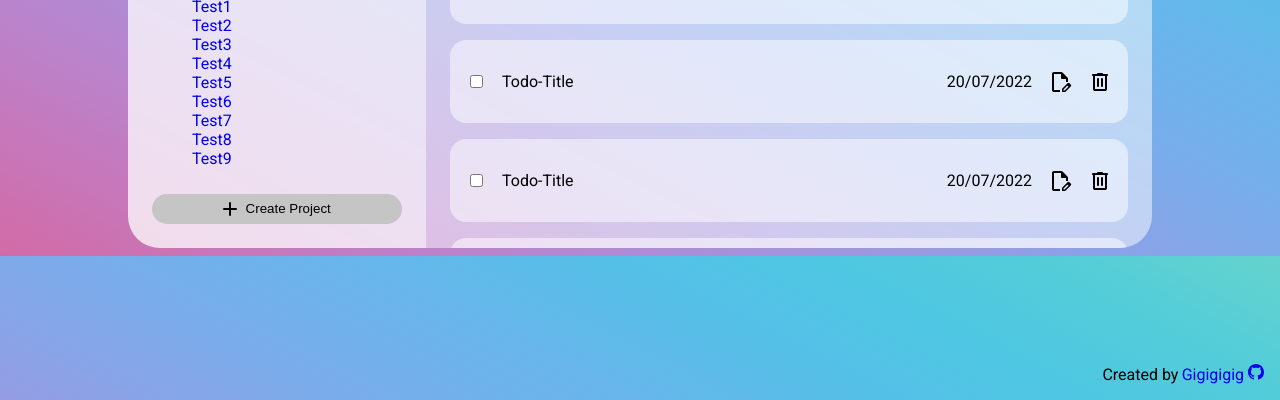
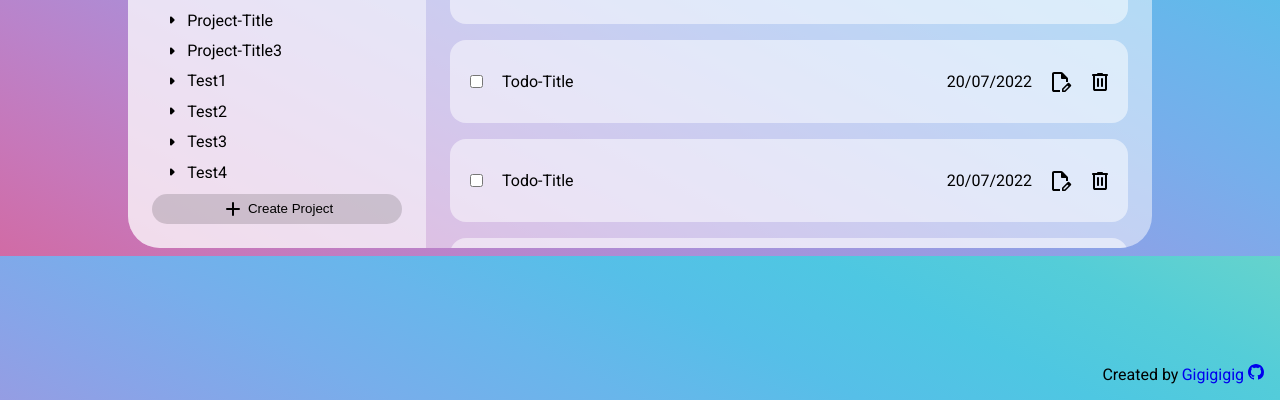
Before and after one commit to dekateshantanu015/TaskTrek, a website built with webpack: page dist/index.html in a window 1280 px wide. Shown: the part 400-800 px from the top of the page. Built offline with nearby package versions, Linux system fonts and the light colour scheme.

Commit message:
var(--clr-bg-btn)

```diff
--- a/src/modules/create-dom-elements.js
+++ b/src/modules/create-dom-elements.js
@@ -57,7 +57,7 @@
   li.classList.add(className);
   liLink.classList.add(`${className}-link`);
   liLink.setAttribute("href", "#");
-  liLink.innerText = projectName;
+  liLink.append(createSvg("arrow"), projectName);
 
   li.append(liLink);
   return li;
@@ -228,6 +228,12 @@
         "M18 22H6q-.825 0-1.412-.587Q4 20.825 4 20V4q0-.825.588-1.413Q5.175 2 6 2h7.175q.4 0 .763.15q.362.15.637.425l4.85 4.85q.275.275.425.637q.15.363.15.763V20q0 .825-.587 1.413Q18.825 22 18 22Zm0-2V8.85L13.15 4H6v16Zm-6-2.25q1.95 0 3.35-1.4q1.4-1.4 1.4-3.35q0-1.95-1.4-3.35q-1.4-1.4-3.35-1.4q-.95 0-1.775.35t-1.475.95v-.8q0-.325-.212-.538Q8.325 8 8 8q-.325 0-.537.212q-.213.213-.213.538v2.5q0 .425.287.712q.288.288.713.288h2.5q.325 0 .538-.213q.212-.212.212-.537q0-.325-.212-.538q-.213-.212-.538-.212H9.7q.425-.45 1.025-.725q.6-.275 1.275-.275q1.35 0 2.3.95q.95.95.95 2.3q0 1.35-.95 2.3q-.95.95-2.3.95q-.975 0-1.738-.512q-.762-.513-1.187-1.338q-.075-.175-.25-.287Q8.65 14 8.45 14q-.475 0-.712.325q-.238.325-.038.725q.575 1.2 1.725 1.95q1.15.75 2.575.75ZM6 20V4v16Z"
       );
       break;
+    case "arrow":
+      path.setAttribute(
+        "d",
+        "M11.7 15.3q-.475.475-1.087.212Q10 15.25 10 14.575v-5.15q0-.675.613-.937q.612-.263 1.087.212l2.6 2.6q.15.15.225.325q.075.175.075.375t-.075.375q-.075.175-.225.325Z"
+      );
+      break;
   }
 
   svg.append(path);
```
Also changed, not shown: dist/index.html, dist/styles.css.
